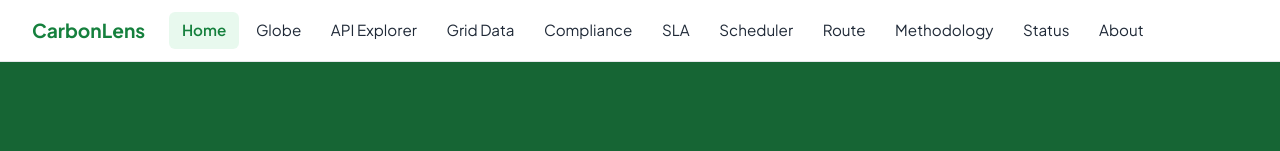
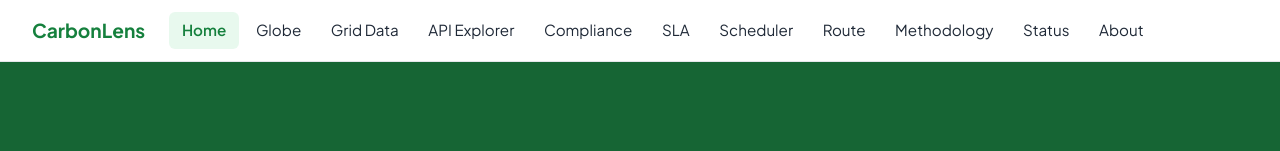
Before and after one commit to peterklingelhofer/carbon-lens, a React (Vite) app in the folder web/: page / in a window 1280 px wide. Shown: the top 151 px of the page. Built offline with nearby package versions, Linux system fonts and the light colour scheme; no server answers.

Commit message:
style(web): order Grid Data before API Explorer in the nav

```diff
--- a/web/src/components/Nav.tsx
+++ b/web/src/components/Nav.tsx
@@ -16,8 +16,8 @@ const linkStyle = ({ isActive }: { isActive: boolean }) =>
 const LINKS: { to: string; label: string; end?: boolean }[] = [
   { to: "/", label: "Home", end: true },
   { to: "/globe", label: "Globe" },
+  { to: "/dashboard", label: "Grid Data" },
   { to: "/api-explorer", label: "API Explorer" },
-  { to: "/dashboard", label: "Grid Data" },
   { to: "/compliance", label: "Compliance" },
   { to: "/sla", label: "SLA" },
   { to: "/scheduler", label: "Scheduler" },
```
